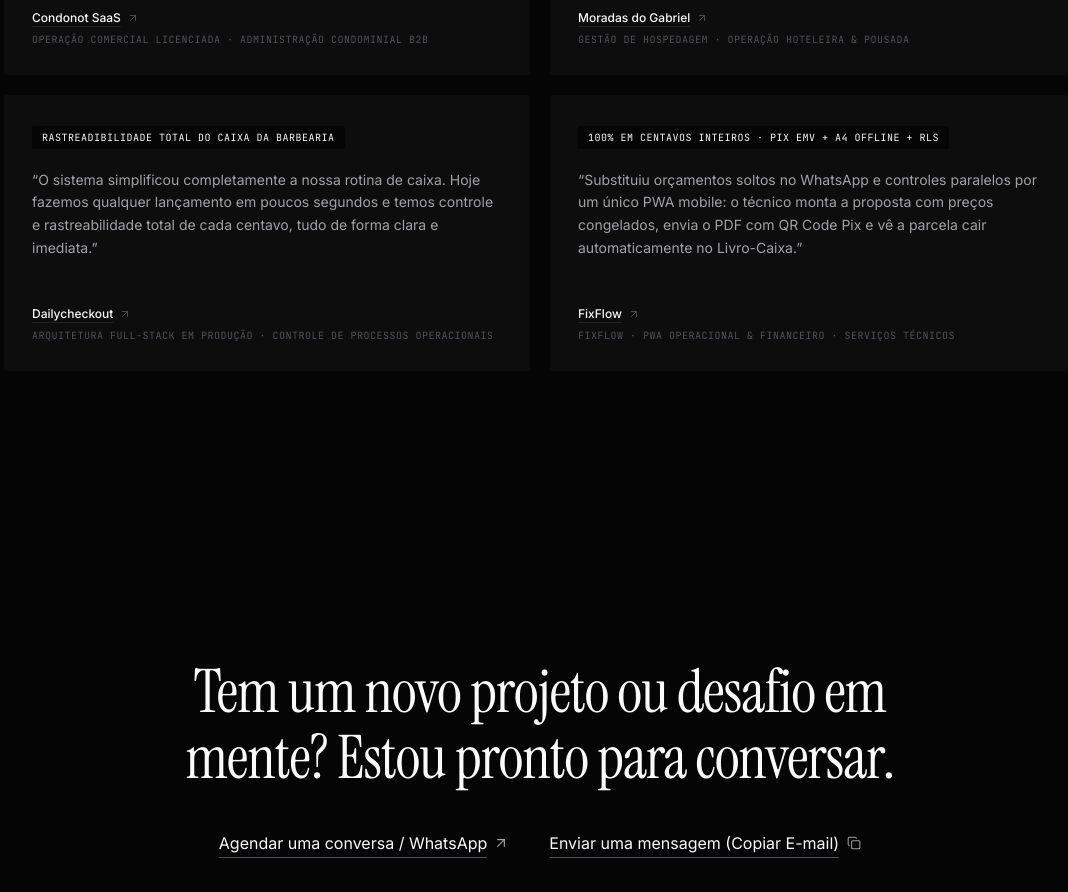
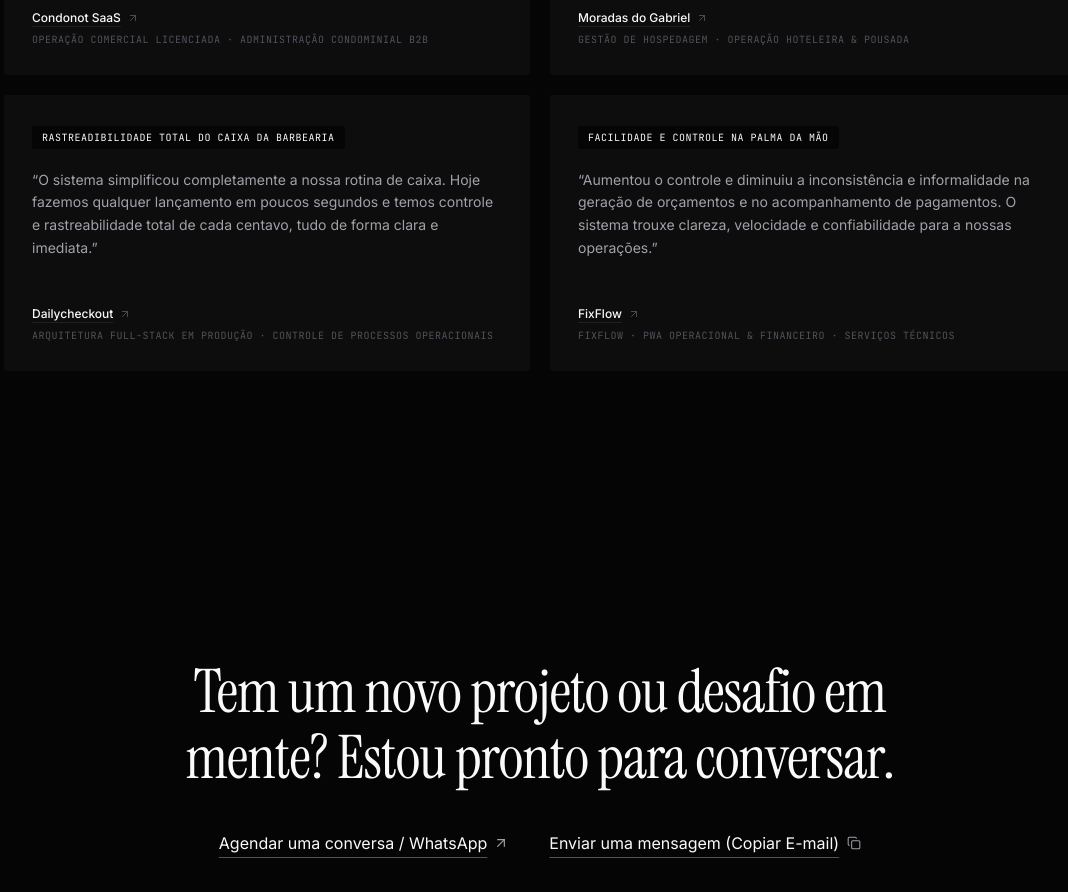
Before and after one commit to Vitor-Piress/vitor-pires-portfolio, a React (Vite) app: page / in a window 1280 px wide. Shown: the part 4960-5852 px from the top of the page, without its empty margins (100-1168 px from the left). Built offline with nearby package versions, Linux system fonts and the light colour scheme.

Commit message:
missing update.

```diff
--- a/src/i18n/translations.ts
+++ b/src/i18n/translations.ts
@@ -313,7 +313,8 @@ export const translations: Record<Language, TranslationSchema> = {
       pause: "Pausar",
       play: "Reproduzir",
       interactHint: "Interaja ou role dentro da interface",
-      videoInteractHint: "Em loop automático · Clique para pausar ou reproduzir",
+      videoInteractHint:
+        "Em loop automático · Clique para pausar ou reproduzir",
       mobileNotice: "Tour interativo HTML otimizado para desktop",
       openFullscreen: "Abrir demo em tela cheia",
       pendingNotice:
@@ -424,11 +425,11 @@ export const translations: Record<Language, TranslationSchema> = {
           id: "fixflow-validation",
           projectSlug: "fixflow",
           quote:
-            "Substituiu orçamentos soltos no WhatsApp e controles paralelos por um único PWA mobile: o técnico monta a proposta com preços congelados, envia o PDF com QR Code Pix e vê a parcela cair automaticamente no Livro-Caixa.",
+            "Aumentou o controle e diminuiu a inconsistência e informalidade na geração de orçamentos e no acompanhamento de pagamentos. O sistema trouxe clareza, velocidade e confiabilidade para a nossas operações.",
           author: "FixFlow",
           role: "PWA Operacional & Financeiro · Serviços Técnicos",
           project: "FixFlow",
-          metric: "100% em centavos inteiros · Pix EMV + A4 offline + RLS",
+          metric: "Facilidade e controle na palma da mão",
         },
       ],
     },
```
